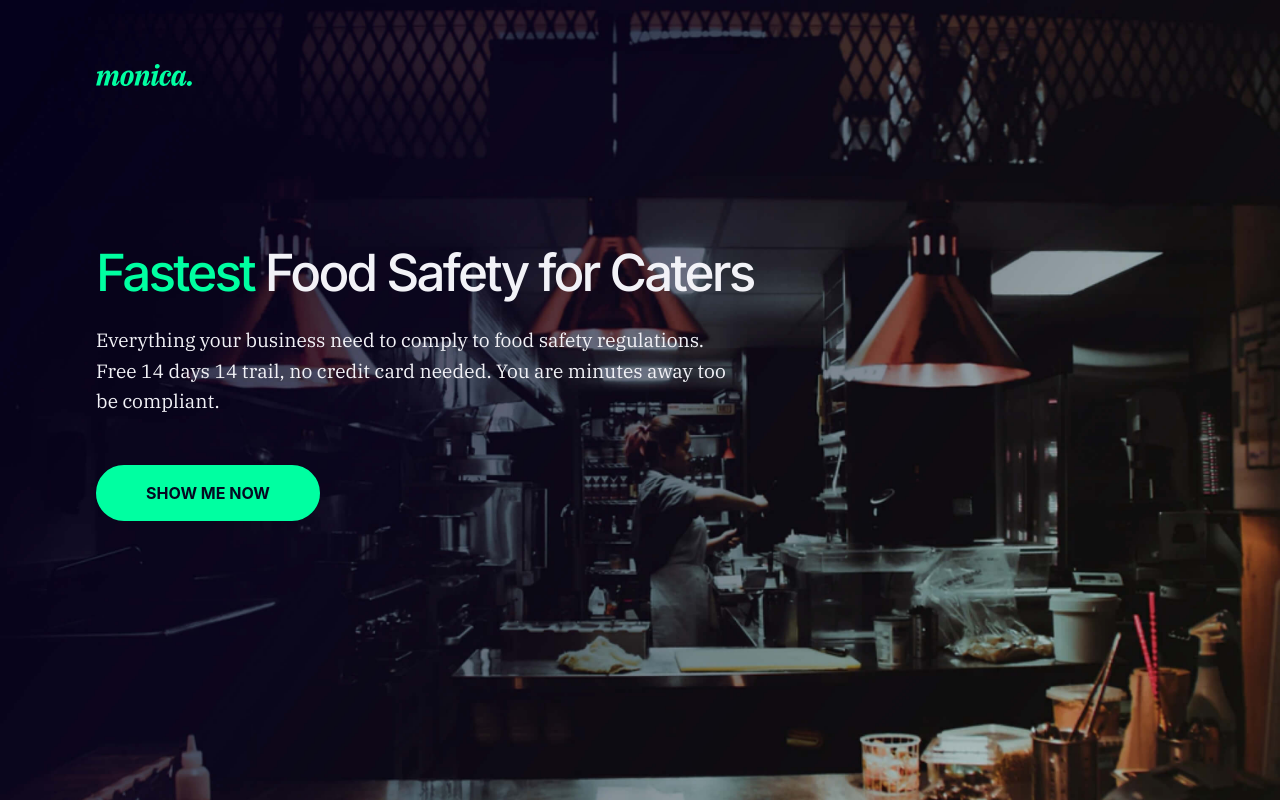
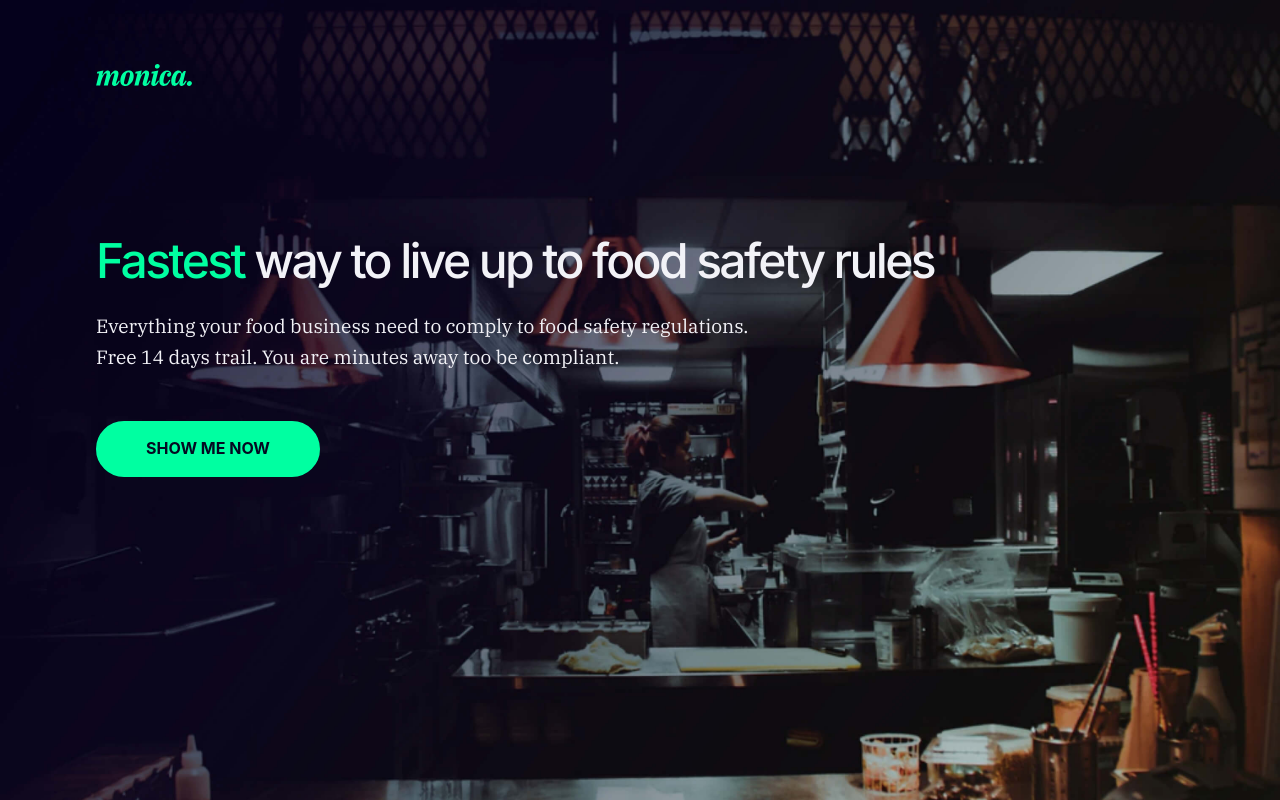
Before and after one commit to evilpaper/monica, a React (Create React App) app: page /landing in a window 1280 px wide. Built offline with nearby package versions, Linux system fonts and the light colour scheme.

Commit message:
Fix typo on landing page

```diff
--- a/src/components/Landing/Landing.jsx
+++ b/src/components/Landing/Landing.jsx
@@ -6,12 +6,11 @@ export default function Landing() {
     <section className="landing-section">
       <img className="landing-logo" src={logo} alt="monica logo"></img>
       <h1 className="landing-header">
-        <span>Fastest </span> Food Safety for Caters
+        <span>Fastest </span> way to live up to food safety rules
       </h1>
       <p className="landing-copy">
-        Everything your business need to comply to food safety regulations. Free
-        14 days 14 trail, no credit card needed. You are minutes away too be
-        compliant.
+        Everything your food business need to comply to food safety regulations.
+        Free 14 days trail. You are minutes away too be compliant.
       </p>
       <button className="landing-cta">SHOW ME NOW</button>
     </section>
--- a/src/components/Landing/styles.css
+++ b/src/components/Landing/styles.css
@@ -10,7 +10,7 @@
 .landing-header {
   color: var(--color-lightgrey-one);
   margin-top: 3em;
-  font-size: 3.2em;
+  font-size: 3em;
   font-weight: 500;
 }
 
```
